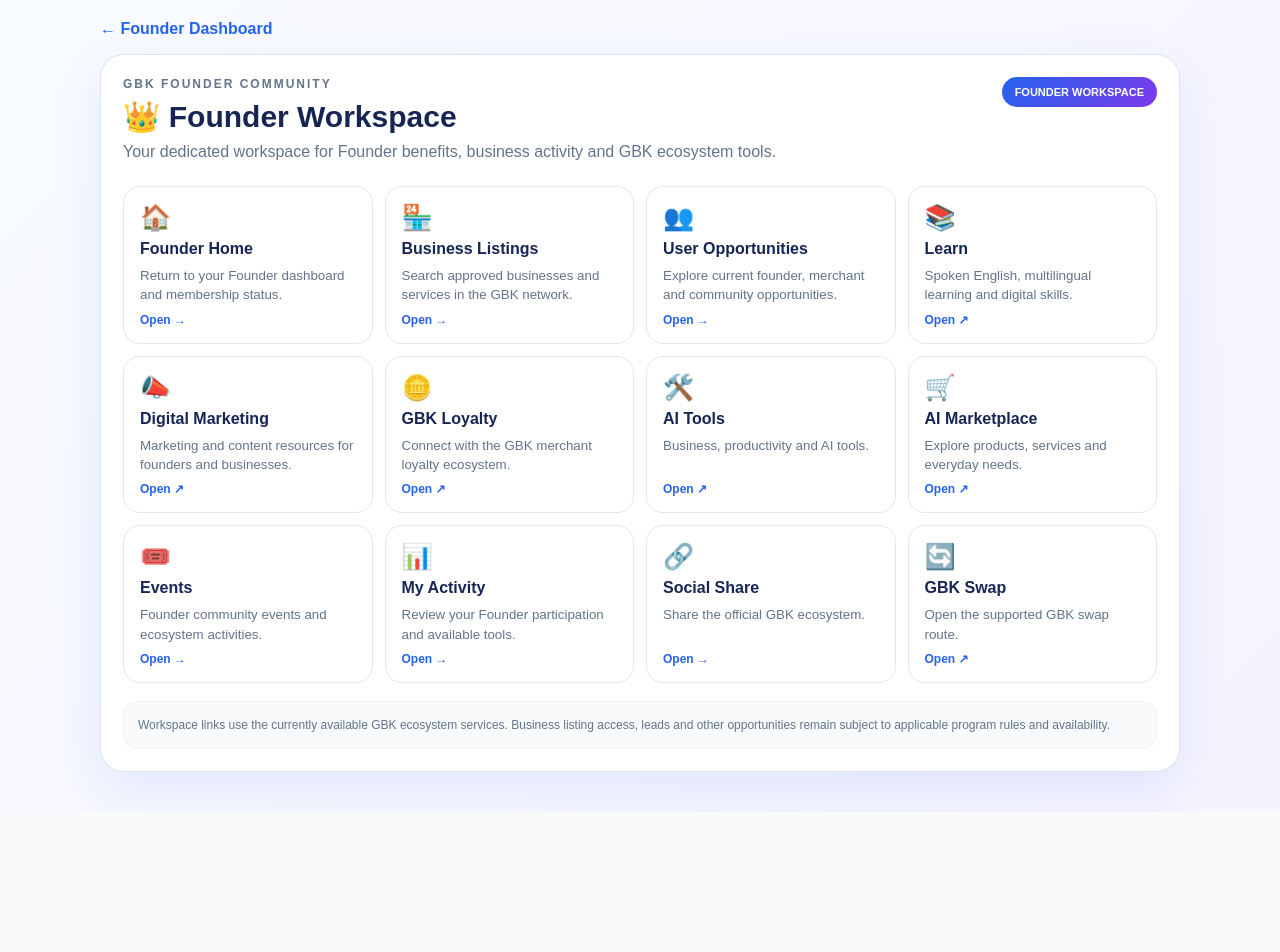
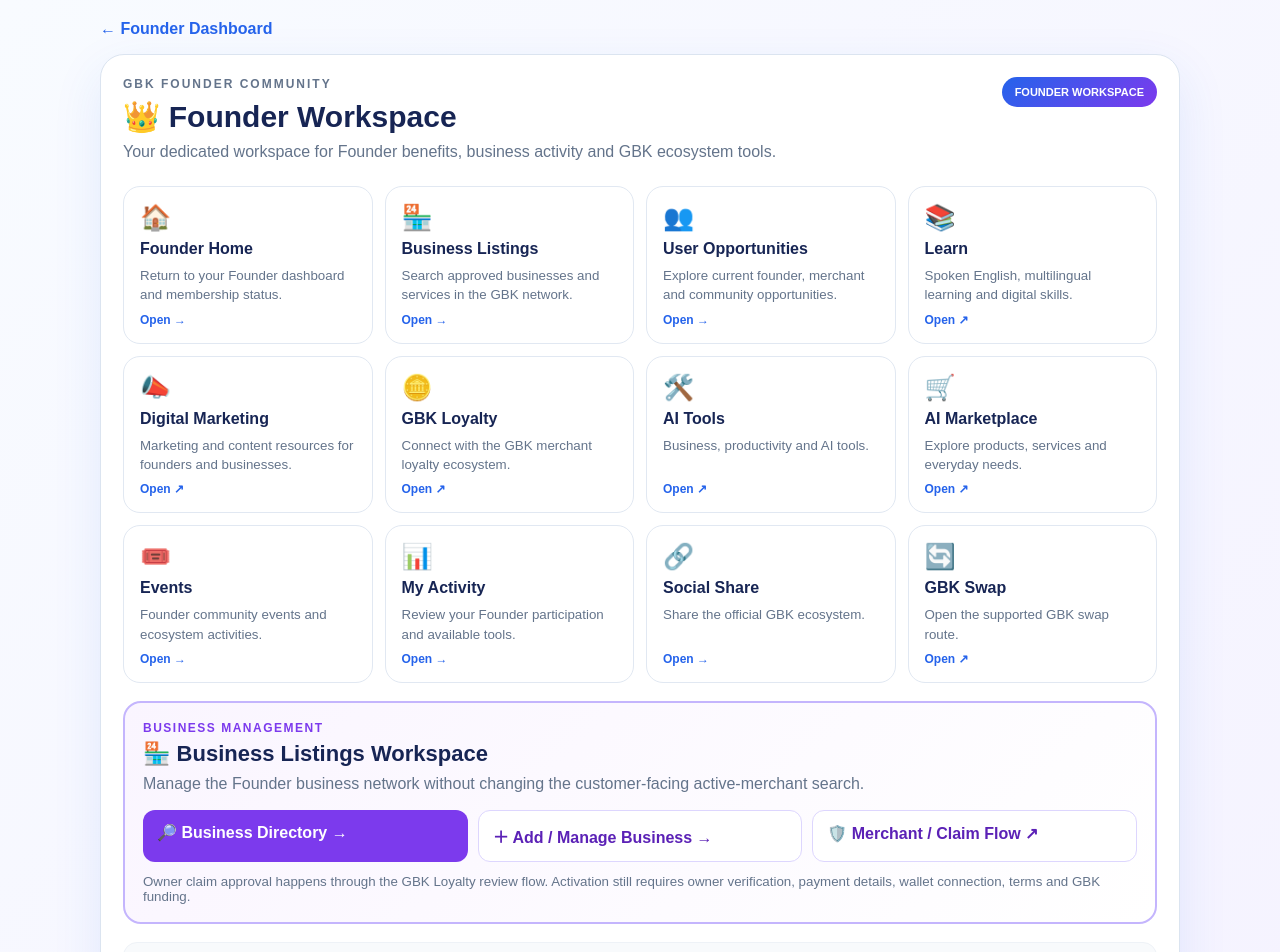
Before and after one commit to crasyads-ui/gbk-global-founder-community, a Next.js app: page /workspace in a window 1280 px wide. Shown: the top 952 px of the page. Before the commit the page ends 812 px from the top, so only its background shows below. Built offline with nearby package versions, Linux system fonts and the light colour scheme.

Commit message:
Add Business Listings management workspace

```diff
--- a/app/workspace/page.tsx
+++ b/app/workspace/page.tsx
@@ -38,6 +38,18 @@ export default function FounderWorkspace() {
               return external ? <a key={title} href={href} target="_blank" rel="noreferrer" style={{display:"flex",flexDirection:"column",gap:8,padding:16,minHeight:145,border:"1px solid #e1e8f2",borderRadius:17,textDecoration:"none",color:"#172554",background:"#fff"}}>{body}</a> : <Link key={title} href={href} style={{display:"flex",flexDirection:"column",gap:8,padding:16,minHeight:145,border:"1px solid #e1e8f2",borderRadius:17,textDecoration:"none",color:"#172554",background:"#fff"}}>{body}</Link>;
             })}
           </div>
+          <section style={{marginTop:18,padding:18,borderRadius:18,border:"2px solid #c4b5fd",background:"linear-gradient(135deg,#faf5ff,#ffffff)"}}>
+            <div style={{fontSize:12,letterSpacing:1.5,color:"#7c3aed",fontWeight:900}}>BUSINESS MANAGEMENT</div>
+            <h2 style={{margin:"6px 0 5px",fontSize:22}}>🏪 Business Listings Workspace</h2>
+            <p style={{margin:"0 0 14px",color:"#64748b",lineHeight:1.5}}>Manage the Founder business network without changing the customer-facing active-merchant search.</p>
+            <div style={{display:"grid",gridTemplateColumns:"repeat(auto-fit,minmax(190px,1fr))",gap:10}}>
+              <Link href="/#business-listings" style={{padding:"13px 14px",borderRadius:12,background:"#7c3aed",color:"#fff",fontWeight:900,textDecoration:"none"}}>🔎 Business Directory →</Link>
+              <Link href="/#founder-referral-network" style={{padding:"13px 14px",borderRadius:12,background:"#fff",border:"1px solid #ddd6fe",color:"#5b21b6",fontWeight:900,textDecoration:"none"}}>＋ Add / Manage Business →</Link>
+              <a href="https://loyalty.gbkai.com" target="_blank" rel="noreferrer" style={{padding:"13px 14px",borderRadius:12,background:"#fff",border:"1px solid #ddd6fe",color:"#5b21b6",fontWeight:900,textDecoration:"none"}}>🛡️ Merchant / Claim Flow ↗</a>
+            </div>
+            <small style={{display:"block",marginTop:12,color:"#64748b"}}>Owner claim approval happens through the GBK Loyalty review flow. Activation still requires owner verification, payment details, wallet connection, terms and GBK funding.</small>
+          </section>
+
           <div style={{marginTop:18,padding:14,borderRadius:14,background:"#f8fafc",border:"1px solid #eef2f7",color:"#64748b",fontSize:12,lineHeight:1.5}}>
             Workspace links use the currently available GBK ecosystem services. Business listing access, leads and other opportunities remain subject to applicable program rules and availability.
           </div>
```
